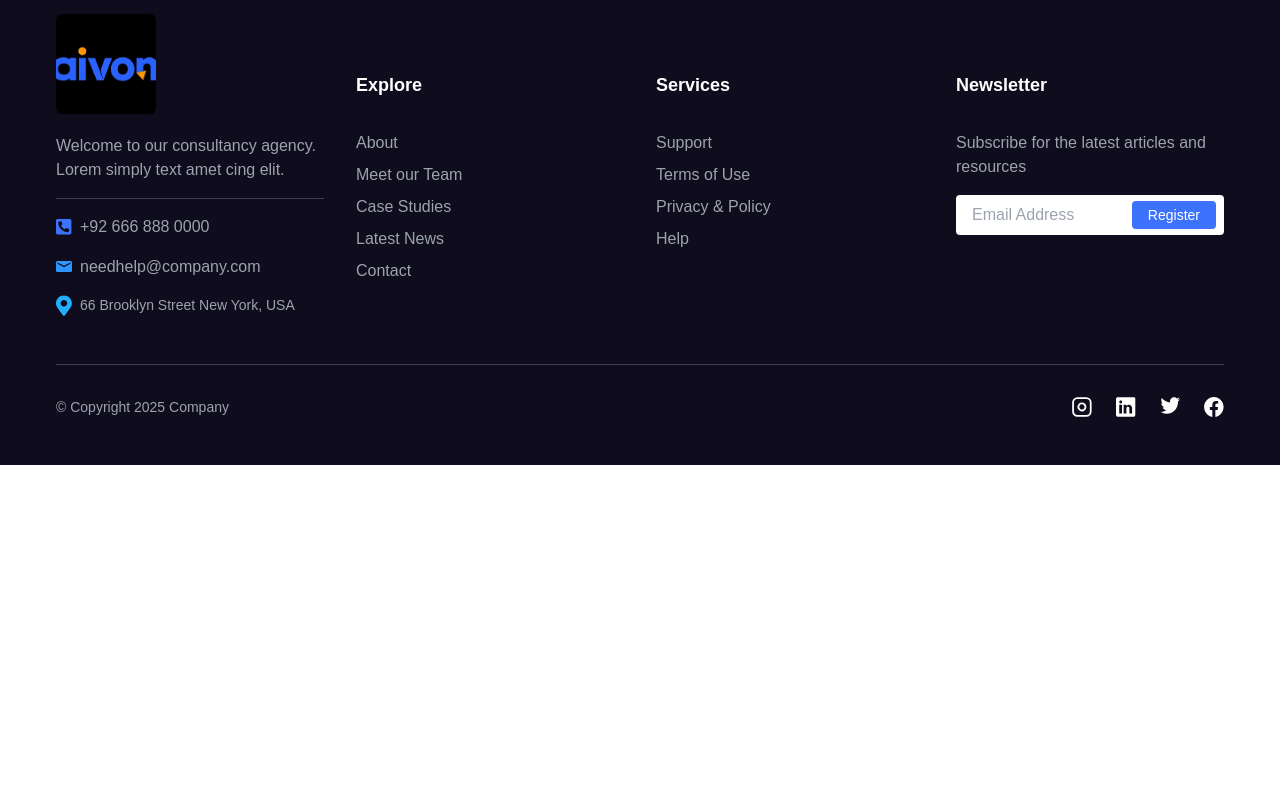
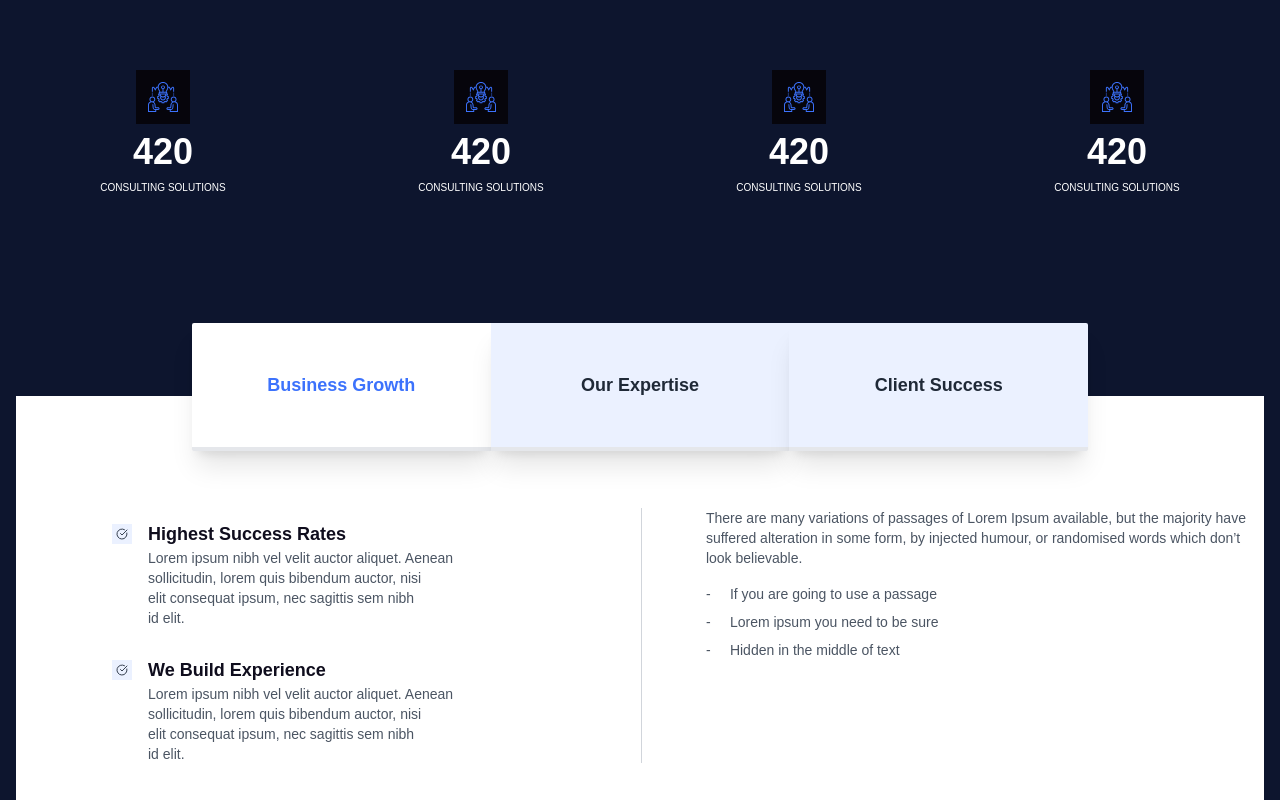
Before and after one commit to SarahHanks04/Aivons-Business-Consult, a Next.js app: page / in a window 1280 px wide. Shown: the part 2160-2960 px from the top of the page. Before the commit the page ends 2625 px from the top, so only its background shows below. Built offline with nearby package versions, Linux system fonts and the light colour scheme.

Commit message:
Add BusinessStats component and tabbed interface for business growth statistics

```diff
--- a/src/app/business-growth/page.jsx
+++ b/src/app/business-growth/page.jsx
@@ -1,23 +1,85 @@
-export default function Mission() {
-    return (
-      <section className="relative w-full h-[540px] bg-[#726F84] flex items-center justify-center">
-        {/* Background rectangle with opacity */}
-        <div className="absolute inset-0 bg-[#0F0D1D] opacity-75"></div>
+"use client";
 
-        {/* Content container */}
-        <main className="relative z-10 w-full max-w-[1920px] px-4">
-          <div className="flex flex-col items-center justify-center text-center">
-            <h1 className="text-white text-[40px] font-bold leading-tight mb-8">
-              MISSION IS TO PROTECT <br />
-              YOUR BUSINESSES & <br />
-              MUCH MORE
-            </h1>
+import { useState } from "react";
+import { motion } from "framer-motion";
+import Image from "next/image";
+import BusinessTab from "../components/businessTab";
+import TabContent from "../components/tabContent";
 
-            <button className="px-8 py-4 bg-blue text-white text-sm font-semibold rounded-md transition duration-300">
-              DISCOVER MORE
-            </button>
-          </div>
-        </main>
-      </section>
-    );
-  }
+// Data for the stats cards
+const statsData = [
+  {
+    id: 1,
+    iconSrc: "/brainstorming.svg",
+    number: "420",
+    label: "Consulting Solutions",
+  },
+  {
+    id: 2,
+    iconSrc: "/brainstorming.svg",
+    number: "420",
+    label: "Consulting Solutions",
+  },
+  {
+    id: 3,
+    iconSrc: "/brainstorming.svg",
+    number: "420",
+    label: "Consulting Solutions",
+  },
+  {
+    id: 4,
+    iconSrc: "/brainstorming.svg",
+    number: "420",
+    label: "Consulting Solutions",
+  },
+];
+
+export default function BusinessStats() {
+  const [activeTab, setActiveTab] = useState("Business Growth");
+
+  const handleTabChange = (tab) => {
+    setActiveTab(tab);
+  };
+
+  return (
+    <section className="bg-[#0D152E] text-white py-16">
+      <div className="container mx-auto px-4">
+        {/* Statistics Cards */}
+        <div className="grid grid-cols-2 md:grid-cols-4 gap-6 text-center py-10">
+          {statsData.map((stat) => (
+            <div key={stat.id} className="flex flex-col items-center">
+              {/* Icon Wrapper */}
+              <div className="bg-[#06050C] p-3 flex justify-center items-center">
+                <Image
+                  src={stat.iconSrc}
+                  alt="Stats Icon"
+                  width={30}
+                  height={30}
+                />
+              </div>
+
+              {/* Animated Number */}
+              <motion.div
+                initial={{ opacity: 0, y: -20 }}
+                animate={{ opacity: 1, y: 0 }}
+                transition={{ duration: 0.5, delay: stat.id * 0.1 }}
+                className="text-4xl font-bold mt-2"
+              >
+                {stat.number}
+              </motion.div>
+              <p className="text-[10px] mt-2 uppercase pb-10">{stat.label}</p>
+            </div>
+          ))}
+        </div>
+
+        {/* Tabbed Section */}
+        <div className="w-full mt-[3rem]">
+          <BusinessTab onTabChange={handleTabChange} />
+        </div>
+        <div className="mt-[-3.4rem] w-full">
+          <TabContent activeTab={activeTab} />
+        </div>
+      </div>
+    </section>
+  );
+}
--- /dev/null
+++ b/src/app/components/businessTab.jsx
@@ -0,0 +1,36 @@
+"use client";
+
+import { useState } from "react";
+
+export default function BusinessTab({ onTabChange }) {
+  const [activeTab, setActiveTab] = useState("Business Growth");
+
+  const tabs = ["Business Growth", "Our Expertise", "Client Success"];
+
+  const handleTabClick = (tab) => {
+    setActiveTab(tab);
+    onTabChange(tab);
+  };
+
+  return (
+    <div className="flex justify-center">
+      <div className="flex w-full bg-transparent max-w-4xl">
+        {tabs.map((tab, index) => (
+          <button
+            key={tab}
+            onClick={() => handleTabClick(tab)}
+            className={`flex-1 py-[3rem] px-4 md:px-[4rem] text-sm md:text-lg font-semibold transition-all duration-300 border-b-4 shadow-xl ${
+              activeTab === tab
+                ? "bg-white text-blue"
+                : "bg-[#EBF1FF] text-gray-800"
+            }
+            ${index === 0 ? "rounded-l-sm" : ""}
+            ${index === tabs.length - 1 ? "rounded-r-sm" : ""}`}
+          >
+            {tab}
+          </button>
+        ))}
+      </div>
+    </div>
+  );
+}
--- /dev/null
+++ b/src/app/components/tabContent.jsx
@@ -0,0 +1,85 @@
+import { CircleCheckBig } from "lucide-react";
+
+export default function TabContent({ activeTab }) {
+  if (activeTab === "Business Growth") {
+    return (
+      <div className="container bg-white w-full mx-auto px-4 pt-8 md:pt-[7rem] pb-6 md:pb-[4rem] flex flex-col md:flex-row gap-6">
+        {/* Features List */}
+        <div className="md:w-1/2 flex flex-col gap-4 pl-4 md:pl-[4rem]">
+          {/* Highest Success Rates */}
+          <div className="flex items-start">
+            <div className="flex items-center text-gray-700 p-2 md:p-4">
+              <CircleCheckBig
+                className="text-blue-600 p-1 bg-[#EBF1FF]"
+                size={20}
+              />
+            </div>
+            <div className="pt-3">
+              <h4 className="text-lg font-semibold text-[#0F0D1D]">
+                Highest Success Rates
+              </h4>
+              <p className="text-sm text-gray-600">
+                Lorem ipsum nibh vel velit auctor aliquet. Aenean <br />{" "}
+                sollicitudin, lorem quis bibendum auctor, nisi <br /> elit
+                consequat ipsum, nec sagittis sem nibh <br /> id elit.
+              </p>
+            </div>
+          </div>
+
+          {/* We Build Experience */}
+          <div className="flex items-start">
+            <div className="flex items-center text-gray-700 p-2 md:p-4">
+              <CircleCheckBig
+                className="text-blue-600 p-1 bg-[#EBF1FF]"
+                size={20}
+              />
+            </div>
+            <div className="pt-3">
+              <h4 className="text-lg font-semibold text-[#0F0D1D]">
+                We Build Experience
+              </h4>
+              <p className="text-sm text-gray-600">
+                Lorem ipsum nibh vel velit auctor aliquet. Aenean <br />{" "}
+                sollicitudin, lorem quis bibendum auctor, nisi <br /> elit
+                consequat ipsum, nec sagittis sem nibh <br /> id elit.
+              </p>
+            </div>
+          </div>
+        </div>
+
+        {/* Divider */}
+        <div className="w-full h-px md:w-px md:h-[255px] bg-gray-300 mx-4 my-4 md:my-0"></div>
+
+        {/* Additional Information */}
+        <div className="md:w-1/2 flex flex-col gap-4 pl-4 md:pl-6">
+          <p className="text-sm text-gray-600">
+            There are many variations of passages of Lorem Ipsum available, but
+            the majority have suffered alteration in some form, by injected
+            humour, or randomised words which don’t look believable.
+          </p>
+          <ul className="text-sm text-gray-600 space-y-2">
+            {[
+              "If you are going to use a passage",
+              "Lorem ipsum you need to be sure",
+              "Hidden in the middle of text",
+            ].map((item, index) => (
+              <li key={index} className="relative pl-4">
+                <span className="absolute left-0 text-gray-600">-</span>
+                <span className="ml-2">{item}</span>
+              </li>
+            ))}
+          </ul>
+        </div>
+      </div>
+    );
+  }
+
+  // Placeholder content for empty tabs
+  return (
+    <div className="container mx-auto px-4 py-8 md:py-[6rem] text-center">
+      <p className="text-gray-600">
+        Content for {activeTab} tab coming soon...
+      </p>
+    </div>
+  );
+}
--- a/src/app/page.js
+++ b/src/app/page.js
@@ -1,3 +1,4 @@
+import BusinessStats from "./business-growth/page";
 import HeroSection from "./components/HeroSection";
 import Experience from "./experience/page";
 import Mission from "./mission/page";
@@ -9,6 +10,7 @@ export default function Home() {
         <HeroSection />
         <Experience />
         <Mission />
+        <BusinessStats />
       </main>
     </div>
   );
```
Also changed, not shown: public/brainstorming.svg (added).
